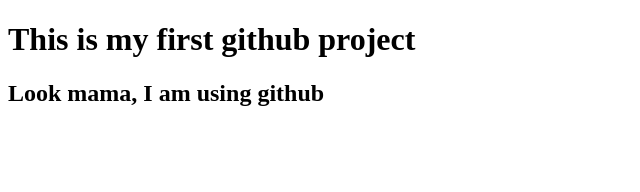
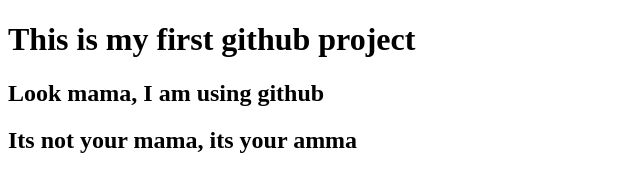
Before and after one commit to NuzhatParveen21/my-first-website, a plain HTML site: page Index.html in a window 1280 px wide. Shown: the whole page, without its empty margins (0-640 px from the left). Drawn offline with Linux system fonts and the light colour scheme.

Commit message:
Update Index.html

```diff
--- a/Index.html
+++ b/Index.html
@@ -8,5 +8,6 @@
 <body>
     <h1>This is my first github project</h1>
     <h2>Look mama, I am using github</h2>
+    <h2>Its not your mama, its your amma</h2>
 </body>
 </html>
```
